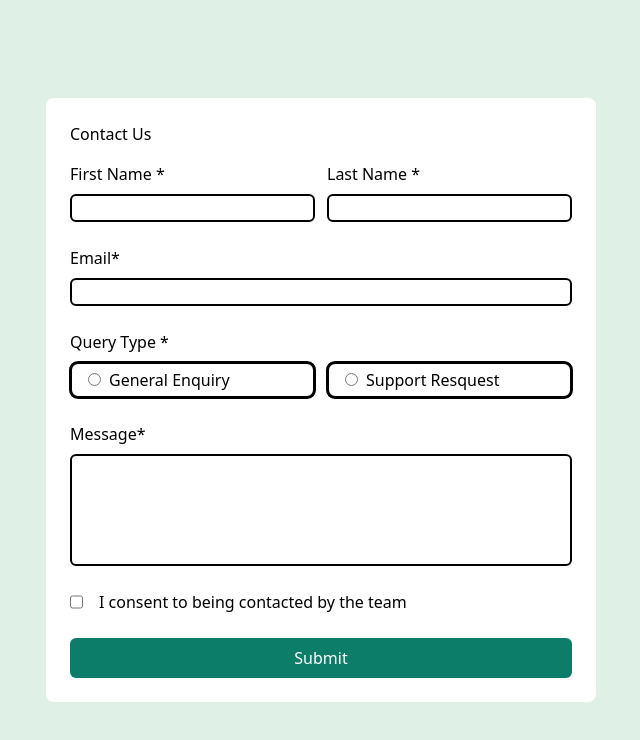
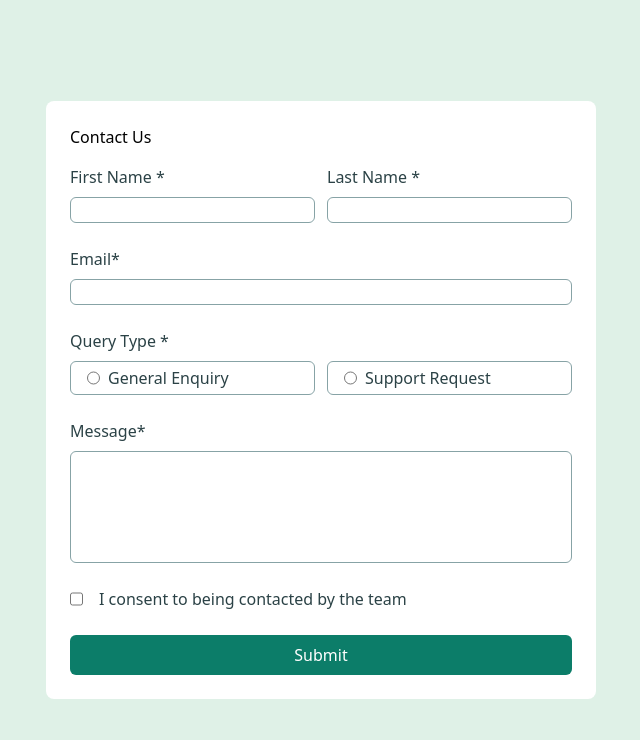
Before and after one commit to code-looney/contact-form, a React (Vite) app: page / in a window 1280 px wide. Shown: the top 740 px of the page, without its empty margins (319-959 px from the left). Built offline with nearby package versions, Linux system fonts and the light colour scheme.

Commit message:
html interface finished

```diff
--- a/data.json
+++ b/data.json
@@ -1,10 +1,12 @@
 [
     {
         "name": "general enquiry",
-        "id": 1
+        "id": 0,
+        "color": "lightGreen"
     },
     {
         "name": "support resquest",
-        "id": 2
+        "id": 1,
+        "color": "lightGreen"
     }
 ]
--- a/src/App.jsx
+++ b/src/App.jsx
@@ -1,10 +1,13 @@
 import React, {useEffect, useState} from "react"
 
 export default function App() {
-const [focusAactiveQuery, setFocusAactiveQuery] = useState("");
+const [generalActive, setGeneralActive] = useState("");
+const [supportActive, setSupportActive] = useState("");
+const [borderColorGeneral, setBorderColorGeneral] = useState("mdGray");
+const [borderColorSupport, setBorderColorSupport] = useState("mdGray");
 const [enquiry, setEnquiry] = useState(null);
 
-const colors = ["bg-lightGreen"];
+const colors = ["bg-lightGreen", "border-mdGreen", "border-mdGray"];
 
 
 useEffect(() => {
@@ -15,18 +18,29 @@ useEffect(() => {
   })
 }, [])
 
+function handleActiveGeneralClick() {
+  if (generalActive === "") {
+    setGeneralActive("lightGreen");
+    setSupportActive("");
+    setBorderColorGeneral("mdGreen")
+    setBorderColorSupport("mdGray")
+  } return;
+}
 
-function handleFocusActiveClick() {
-  if (focusAactiveQuery === "") {
-    setFocusAactiveQuery("lightGreen");
-  } else {
-    setFocusAactiveQuery("");
-  }
+
+function handleActiveSupportClick () {
+  if (supportActive === "") {
+    setSupportActive("lightGreen");
+    setGeneralActive("");
+    setBorderColorSupport("mdGreen")
+    setBorderColorGeneral("mdGray")
+  } return;
 }
+
 
   return (
     <section className="bg-lightGreen h-screen w-full grid place-content-center">
-      <form className="h-auto w-auto md:w-[550px] bg-white p-6 flex flex-col gap-4  rounded-lg">
+      <form className="h-auto w-auto md:w-[550px] bg-white p-6 flex flex-col gap-4 rounded-lg">
         <h1>Contact Us</h1>
 
         {/*form */}
@@ -35,64 +49,76 @@ function handleFocusActiveClick() {
           {/*first name section */}
           <div className="flex flex-col md:flex-row w-full justify-center gap-3">
             <div className="flex flex-col w-full gap-2">
-              <label htmlFor="first-name">First Name <span>*</span></label>
-              <input id="first-name" className="border-2 border-black rounded-md" type="text" />
+              <label className="text-darkGray" htmlFor="first-name">First Name <span>*</span></label>
+              <input id="first-name" className=" border-mdGray border focus:border-mdGreen focus:outline-none focus:bg-focuslightGreen rounded-md cursor-pointer" type="text" />
             </div>
 
             {/*last name section */}
             <div className="flex flex-col w-full gap-2">
-              <label htmlFor="last-name">Last Name <span>*</span></label>
-              <input className="border-2 rounded-md gap-3 border-black" type="text" />
+              <label className="text-darkGray" htmlFor="last-name">Last Name <span>*</span></label>
+              <input className="border-mdGray border focus:border-mdGreen focus:outline-none focus:bg-focuslightGreen rounded-md cursor-pointer" type="text" />
             </div>
           </div>
 
           {/*email */}
           <div className="flex flex-col w-full gap-2">
-              <label htmlFor="email">Email<span>*</span></label>
-              <input className="border-2 w-full rounded-md border-black" type="email" />
+              <label className="text-darkGray" htmlFor="email">Email<span>*</span></label>
+              <input className="border-mdGray border focus:border-mdGreen focus:outline-none focus:bg-focuslightGreen rounded-md cursor-pointer" type="email" />
           </div>
+
+
           {/*query section */}
           <div className="flex flex-col w-full gap-2">
-              <label htmlFor="query-type">Query Type <span>* </span></label>
               <div className="flex w-full gap-3 flex-col md:flex-row">
-                {/* <div className={`flex cursor-pointer border-2 border-black bg-${focusAactiveQuery} rounded-md w-full`}>
-                  <label className="cursor-pointer gap-2 flex flex-row-reverse rounded-md px-4 py-1 outline justify-end w-full" htmlFor="general-enquiry">General Enquiry
-                  <button onClick={handleFocusActiveClick}><input className="cursor-pointer border-2 bg-black border-black" type="radio" id="general-enquiry" name="query" /></button>
-                  </label>
-                </div>
-                <div className={`flex cursor-pointer border-2 border-black bg-${focusAactiveQuery} rounded-md w-full`}>
-                  <label className="cursor-pointer gap-2 flex outline px-4 py-1 rounded-md  flex-row-reverse justify-end w-full" htmlFor="support-request">Support Request
-                  <button onClick={handleFocusActiveClick}><input className="cursor-pointer border-2 bg-black border-black" type="radio" id="support-request" name="query" /></button>
-                  </label>
-                </div> */}
 
-                {enquiry && enquiry.map(item => {
+              <div className="flex flex-col w-full gap-2">
+              <label className="text-darkGray" htmlFor="query-type">Query Type <span>* </span></label>
+
+              <div className={`flex w-full gap-3 flex-col md:flex-row`}>
+                    <label onClick={handleActiveGeneralClick}
+                    className={`cursor-pointer text-darkGray bg-${generalActive} gap-2 flex flex-row-reverse rounded-md px-4 py-1 justify-end w-full capitalize border border-${borderColorGeneral} cursor-pointer`}
+                    htmlFor="general-enquiry">
+                      General Enquiry
+                      <input className={`cursor-pointer accent-mdGreen`} type="radio" id="general-enquiry" name="query" />
+                    </label>
+                    <label onClick={handleActiveSupportClick}
+                    className={`cursor-pointer text-darkGray bg-${supportActive} gap-2 flex flex-row-reverse rounded-md px-4 py-1 justify-end w-full capitalize border border-${borderColorSupport} cursor-pointer`}
+                    htmlFor="support-request">
+                      Support Request
+                      <input className={`cursor-pointer accent-mdGreen `} type="radio" id="support-request" name="query" />
+                    </label>
+              </div>
+          </div>
+
+                {/* {enquiry && enquiry.map((item, index) => {
                  return (
-                  <div className={`flex cursor-pointer border-2 border-black bg-${focusAactiveQuery} rounded-md w-full`}>
-                    <label className="cursor-pointer gap-2 flex flex-row-reverse rounded-md px-4 py-1 outline justify-end w-full capitalize" htmlFor="general-enquiry">{item.name}
-                      <button onClick={handleFocusActiveClick}><input className="cursor-pointer border-2 bg-black border-black" type="radio" id="general-enquiry" name="query" /></button>
+                  <div key={item.id} className={`flex cursor-pointer border-2 border-black rounded-md w-full`}>
+
+                    <label className={`cursor-pointer gap-2 flex flex-row-reverse rounded-md px-4 py-1 justify-end w-full capitalize`} htmlFor={item.id}>
+                      {item.name}
+                      <input className={`cursor-pointer border-2 bg-black border-black`} type="radio" id={item.id} name="query" />
                     </label>
                   </div>
                  )
-                })}
+                })} */} {/* denk over een juiste algo om de quiry dynamisch te implementeren */}
               </div>
           </div>
 
           {/*message section */}
           <div className="flex flex-col w-full gap-2">
-              <label htmlFor="message">Message<span>*</span></label>
-              <textarea className="border-2 w-full rounded-md resize-none border-black h-28 flex" type="text"></textarea>
+              <label className="text-darkGray" htmlFor="message">Message<span>*</span></label>
+              <textarea className="border border-mdGray w-full rounded-md resize-none focus:border-mdGreen focus:outline-none focus:bg-focuslightGreen cursor-pointer h-28 flex" type="text"></textarea>
           </div>
 
           {/* checkbox section */}
           <div className="flex flex-row-reverse gap-4 justify-end w-full">
-            <label htmlFor="agreement">I consent to being contacted by the team</label>
-            <input type="checkbox" />
+            <label className="text-darkGray"  htmlFor="agreement">I consent to being contacted by the team</label>
+            <input className="border-mdGray" type="checkbox" />
           </div>
 
           {/* submit section */}
           <div className="w-full">
-            <button className="bg-mdGreen round w-full py-2 rounded-md text-white">Submit</button>
+            <button className="bg-mdGreen hover:bg-darkGreen round w-full py-2 rounded-md text-white">Submit</button>
           </div>
 
         </div>
--- a/tailwind.config.js
+++ b/tailwind.config.js
@@ -8,7 +8,11 @@ export default {
     extend: {
       colors: {
         lightGreen: "hsl(148, 38%, 91%)",
-        mdGreen: "hsl(169, 82%, 27%)"
+        focuslightGreen: "hsl(148, 38%, 99%)",
+        mdGreen: "hsl(169, 82%, 27%)",
+        darkGreen: "hsl(169, 82%, 20%)",
+        mdGray: "hsl(186, 15%, 59%)",
+        darkGray: " hsl(187, 24%, 22%)"
       }
     },
   },
```
Also changed, not shown: src/App.css (deleted).
